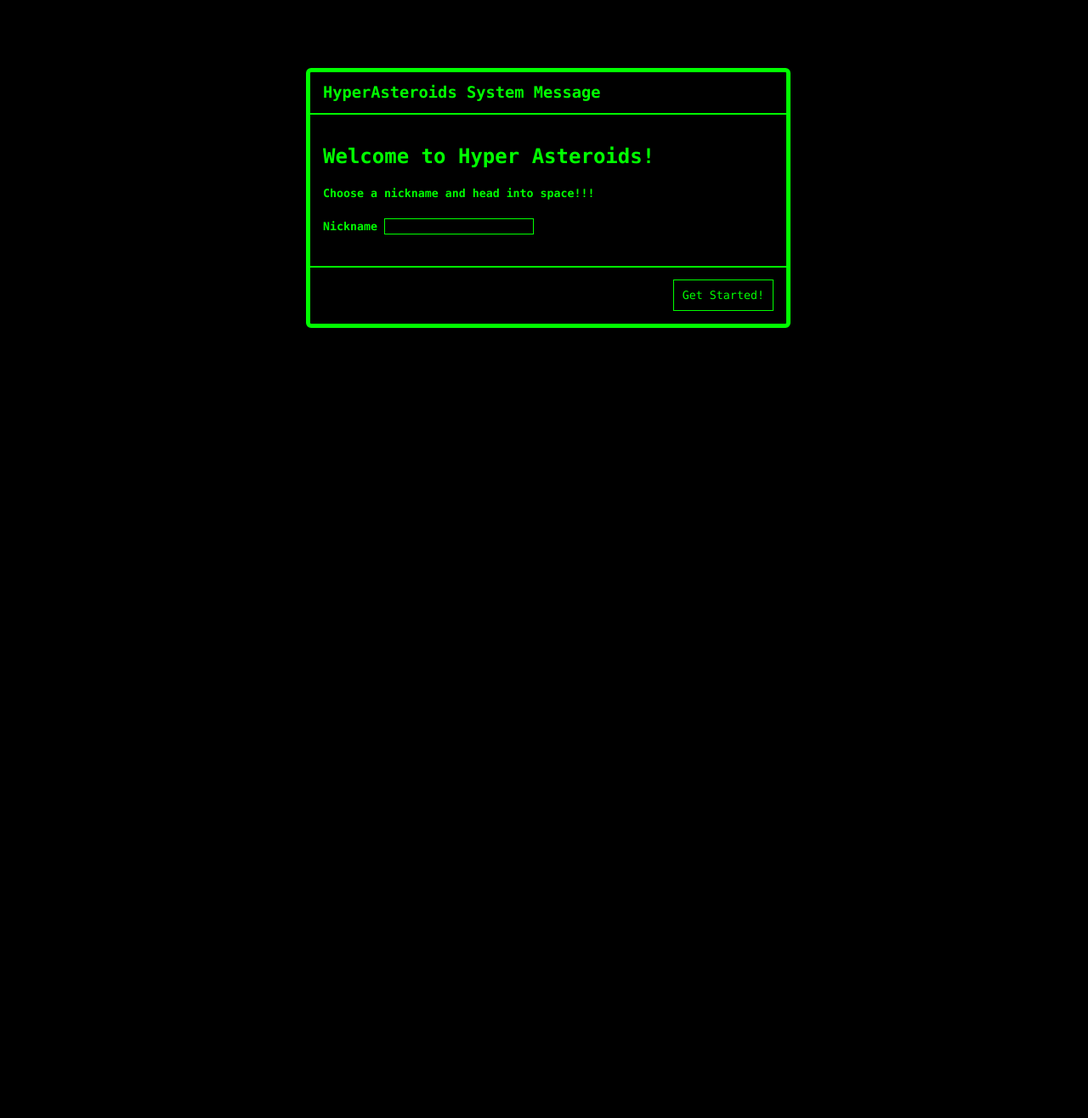
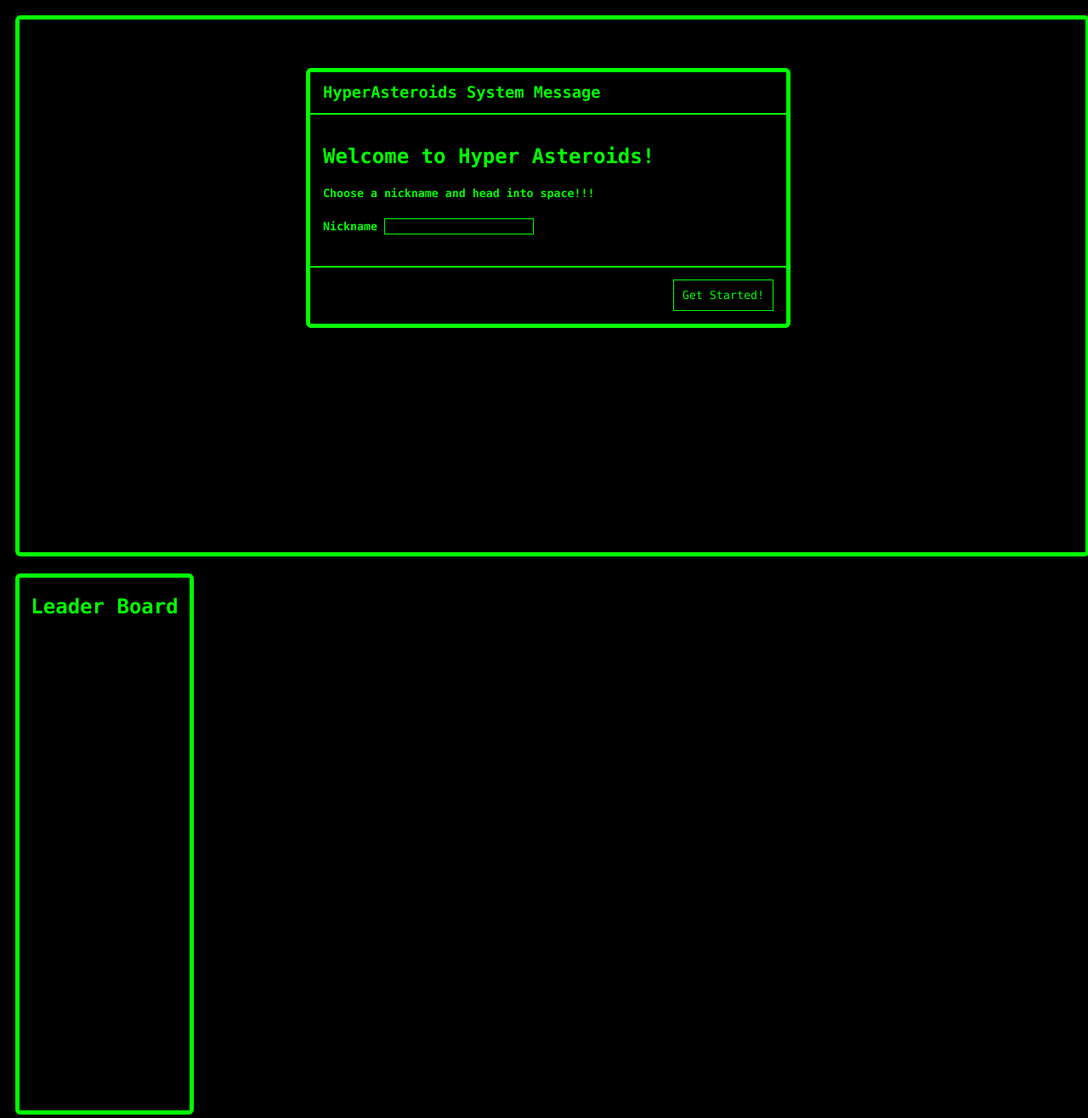
Before and after one commit to eonarheim/HyperAsteroids, a plain HTML site: page client/asteroids.html in a window 1280 px wide. Shown: the whole page at 85% size. Before the commit the page ends 800 px from the top, so only its background shows below. Drawn offline with nearby package versions, Linux system fonts and the light colour scheme.

Commit message:
Tweaked game speed a little, also resized canvas

```diff
--- a/client/asteroids.html
+++ b/client/asteroids.html
@@ -4,6 +4,18 @@
 
 </head>
 <body>
+
+
+<canvas id="game2">
+</canvas>
+
+<!-- leader board -->
+<div class="container">
+	<h2>Leader Board</h2>
+	<div class="modal-body">
+
+  </div>
+</div>
 
 <div id="loseModal" class="modal hide" tabindex="-1" role="dialog" aria-labelledby="loseModalLabel" aria-hidden="true" style='display:none'>
   <div class="modal-header">
@@ -35,8 +47,6 @@
   </div>
 </div>
 
-<canvas id="game2">
-</canvas>
 
 <link href="../css/main.css" rel='stylesheet'>
 <script src="http://code.jquery.com/jquery-1.9.1.min.js"></script>
--- a/client/asteroids.js
+++ b/client/asteroids.js
@@ -27,6 +27,7 @@ var Game = function(playerName) {
  	self.y = 0;
  	self.angle = 0.0;
  	self.dead = false;
+
   self.canvas = document.getElementById("game2");
   document.body.style.margin = "0";
   self.canvas.width = "1000";
--- a/css/main.css
+++ b/css/main.css
@@ -1,3 +1,26 @@
+canvas {
+  border-style: solid;
+  border-width: 5px;
+  border-color: lime;
+  border-radius: 6px;
+  height: 80%;
+  float: left;
+  margin: 10px;
+}
+
+.container {
+  float: left;
+  margin: 10px;
+  width: 200px;
+  border-style: solid;
+  border-width: 5px;
+  border-color: lime;
+  border-radius: 6px;
+  height: 80%;
+  color: lime;
+  font-family: Consolas;
+  text-align: center;
+}
 
 .modal-backdrop {
   position: fixed;
@@ -6,7 +29,6 @@
   bottom: 0;
   left: 0;
   z-index: 1040;
-  background-color: black;
 }
 
 .modal-backdrop.fade {
```
Also changed, not shown: server/server.js (+8 -9 lines).
